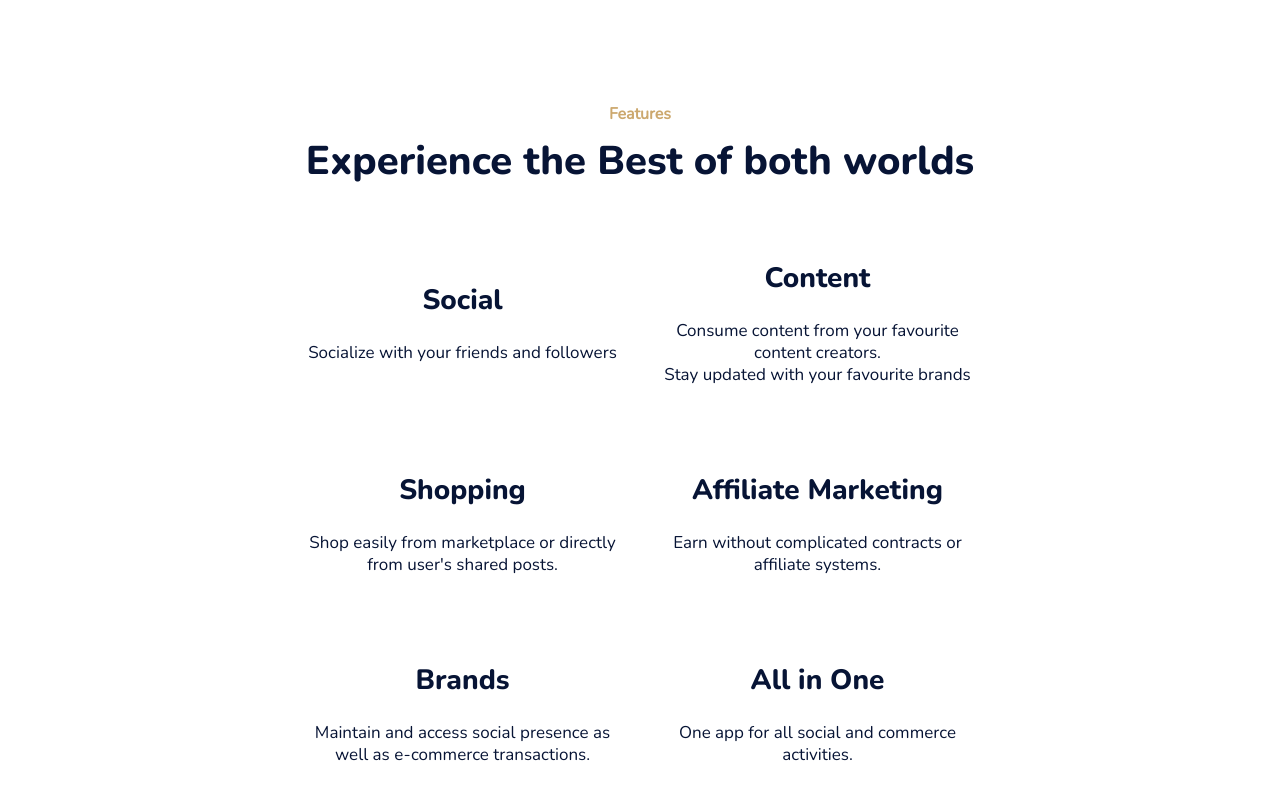
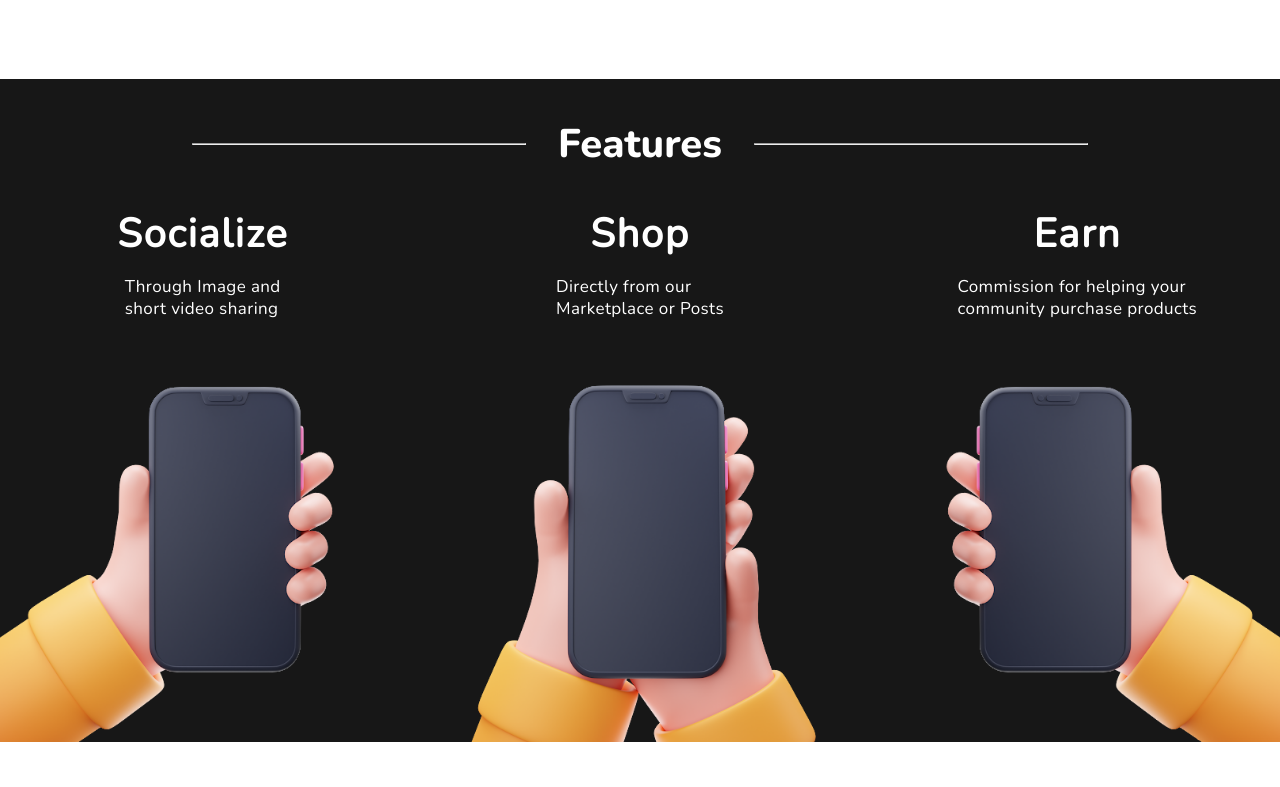
Before and after one commit to wo-life-tech/wo.life, a Gatsby site: page / in a window 1280 px wide. Shown: the part 2836-3623 px from the top of the page. Built offline with nearby package versions, Linux system fonts and the light colour scheme; Gatsby itself is replaced by a stand-in of ours; a web font is replaced by a local one.

Commit message:
add features section

```diff
--- a/src/components/sections/features.js
+++ b/src/components/sections/features.js
@@ -1,93 +1,96 @@
 import React from 'react';
 import styled from 'styled-components';
 
-import { Section, Container } from '../global';
+import { Section } from '../global';
 
-const Features = () => (
-	<Section id="features">
-		<StyledContainer>
-			<Subtitle>Features</Subtitle>
-			<SectionTitle>Experience the Best of both worlds</SectionTitle>
-			<FeaturesGrid>
-				<FeatureItem>
-					<FeatureTitle>Social</FeatureTitle>
-					<FeatureText>Socialize with your friends and followers</FeatureText>
-				</FeatureItem>
-				<FeatureItem>
-					<FeatureTitle>Content</FeatureTitle>
-					<FeatureText>
-						Consume content from your favourite content creators. <br />
-						Stay updated with your favourite brands
-					</FeatureText>
-				</FeatureItem>
-				<FeatureItem>
-					<FeatureTitle>Shopping</FeatureTitle>
-					<FeatureText>Shop easily from marketplace or directly from user's shared posts.</FeatureText>
-				</FeatureItem>
-				<FeatureItem>
-					<FeatureTitle>Affiliate Marketing</FeatureTitle>
-					<FeatureText>Earn without complicated contracts or affiliate systems.</FeatureText>
-				</FeatureItem>
-				<FeatureItem>
-					<FeatureTitle>Brands</FeatureTitle>
-					<FeatureText>Maintain and access social presence as well as e-commerce transactions.</FeatureText>
-				</FeatureItem>
-				<FeatureItem>
-					<FeatureTitle>All in One</FeatureTitle>
-					<FeatureText>One app for all social and commerce activities.</FeatureText>
-				</FeatureItem>
-			</FeaturesGrid>
-		</StyledContainer>
-	</Section>
-);
+const Features = () => {
+	const featureBox = (heading, text1, text2, image, altText, rotate) => {
+		return (
+			<CenterDiv>
+				<SecText>{heading}</SecText>
+				<TernaryText>
+					{text1}
+					<br />
+					{text2}
+				</TernaryText>
+				<img src={image} alt={altText} style={{ maxWidth: '100%', transform: `rotateY(${rotate}deg)` }} />
+			</CenterDiv>
+		);
+	};
 
-export default Features;
+	return (
+		<Section id="features">
+			<CenterDiv>
+				<PrimaryHeading>
+					<HorizontalRule />
+					Features
+					<HorizontalRule />
+				</PrimaryHeading>
+				<ContentWrapper>
+					{featureBox(
+						'Socialize',
+						'Through Image and',
+						'short video sharing',
+						'/socialize.png',
+						'socialize',
+						0,
+					)}
+					{featureBox('Shop', 'Directly from our', 'Marketplace or Posts', '/shop2.png', 'shop-via-app', 0)}
+					{featureBox(
+						'Earn',
+						'Commission for helping your',
+						'community purchase products',
+						'/socialize.png',
+						'socialize',
+						180,
+					)}
+				</ContentWrapper>
+			</CenterDiv>
+		</Section>
+	);
+};
 
-const StyledContainer = styled(Container)``;
-
-const SectionTitle = styled.h3`
-	color: ${(props) => props.theme.color.primary};
-	display: flex;
-	justify-content: center;
-	margin: 0 auto 40px;
-	text-align: center;
-`;
-
-const Subtitle = styled.h5`
-	font-size: 16px;
-	color: ${(props) => props.theme.color.accent};
-	letter-spacing: 0px;
-	margin-bottom: 12px;
-	text-align: center;
-`;
-
-const FeaturesGrid = styled.div`
-	max-width: 670px;
-	display: grid;
-	grid-template-columns: 1fr 1fr;
-	margin: 0px auto;
-	grid-column-gap: 40px;
-	grid-row-gap: 35px;
-	@media (max-width: ${(props) => props.theme.screen.sm}) {
-		grid-template-columns: 1fr;
-		padding: 0 64px;
-	}
-`;
-
-const FeatureItem = styled.div`
+const CenterDiv = styled.div`
 	display: flex;
 	justify-content: center;
 	align-items: center;
 	flex-direction: column;
+	background-color: ${(props) => props.theme.color.background.regular};
 `;
 
-const FeatureTitle = styled.h4`
-	color: ${(props) => props.theme.color.primary};
-	letter-spacing: 0px;
-	line-height: 30px;
-	margin-bottom: 10px;
+const PrimaryHeading = styled.h3`
+	width: 70%;
+	display: flex;
+	justify-content: space-around;
+	align-items: center;
+	gap: 2rem;
+	color: ${(props) => props.theme.color.background.white};
 `;
 
-const FeatureText = styled.p`
-	text-align: center;
+const HorizontalRule = styled.hr`
+	width: 70%;
+	height: 2px;
+	background-color: ${(props) => props.theme.color.background.white};
 `;
+
+const ContentWrapper = styled.div`
+	width: 100%;
+	display: flex;
+	justify-content: space-around;
+	align-items: center;
+	gap: 2rem;
+`;
+
+const SecText = styled.h2`
+	margin: 0;
+	letter-spacing: 0.1rem;
+	color: ${(props) => props.theme.color.background.white};
+`;
+
+const TernaryText = styled.p`
+	font-weight: 400;
+	letter-spacing: 0.4px;
+	color: ${(props) => props.theme.color.background.white};
+`;
+
+export default Features;
```
